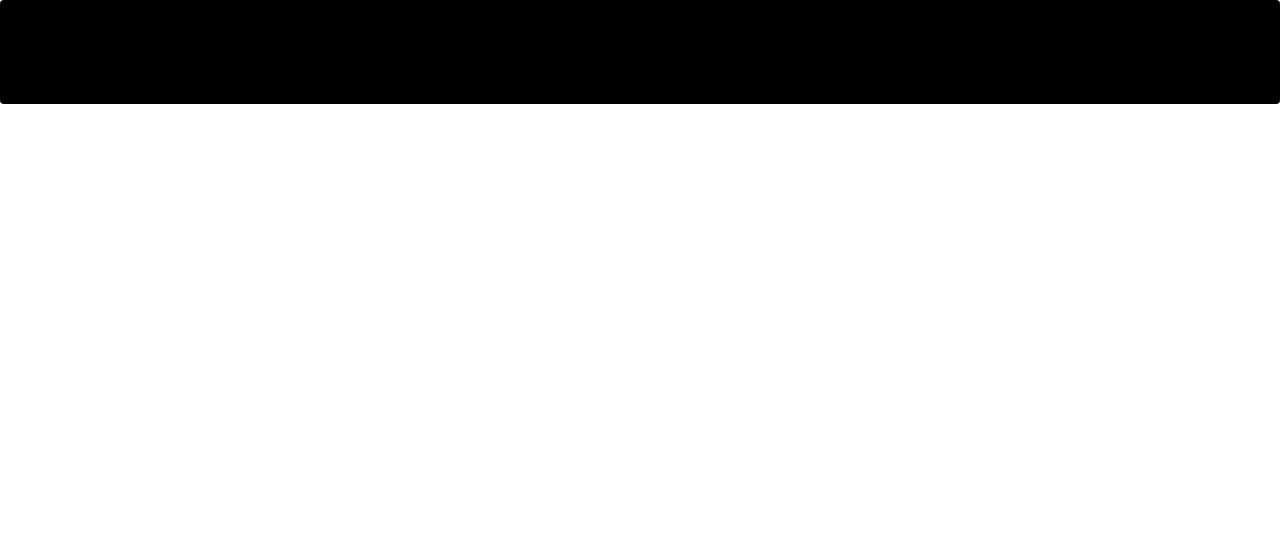
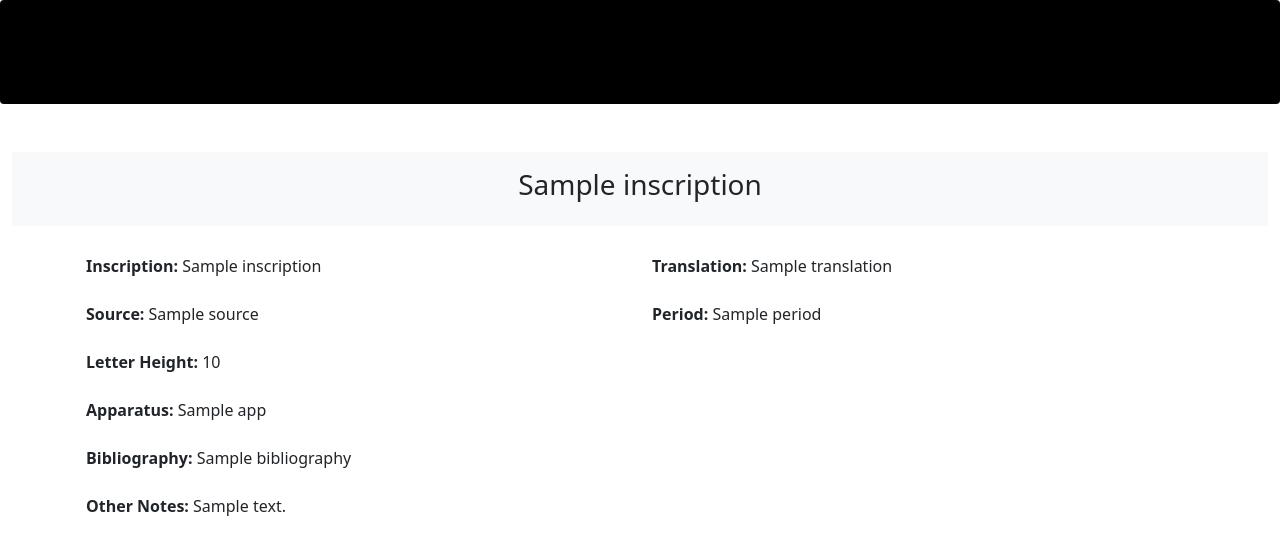
Before and after one commit to leeannachen/Contextualizing-Dura-Europa, a Flask app: template templates/metadata.html in a window 1280 px wide. Shown: the part 76-631 px from the top of the page. Run offline with Flask 2, Linux system fonts and the light colour scheme; the template is opened without the code that fills it: most values are stand-ins (such as "Sample title", 1, 10 or a date in 2020).

Commit message:
fix transcriptions list

```diff
--- a/app.py
+++ b/app.py
@@ -77,9 +77,17 @@ def temple():
 
 @app.route("/metadata")
 def metadata():
-    return render_template('metadata.html', translation=[{'image':"../static/images/Kaitlyn.jpeg", 'inscription':"Inscription",
-                                            'transcrition': "Transcription", 'source':"Translation Source", 'period': "Period", 'block':"Block" ,
-                                             'height':"Letter Height", 'bibliography':"Bibliography", 'app':"Apparatus",'notes':"Commentary"}])
+    return render_template('metadata.html', translations=[{'image':"../static/images/Kaitlyn.jpeg", 'inscription':"Inscription",
+                                            'transcription': "Transcription", 'translation':"Translation",'source':"Translation Source", 'period': "Period", 'block':"Block" ,
+                                             'height':"Letter Height", 'bibliography':"Bibliography", 'app':"Apparatus",'notes':"Commentary"},
+                                            {'image': "../static/images/Kaitlyn.jpeg",
+                                            'inscription': "Inscription2",
+                                                           'transcription': "Transcription2",
+                                                           'translation': "Translation2", 'source': "Translation Source2",
+                                                           'period': "Period2", 'block': "Block2",
+                                                           'height': "Letter Height2", 'bibliography': "Bibliography2",
+                                                           'app': "Apparatus2", 'notes': "Commentary2"}
+                                                          ])
 
 # @app.route("/metadata")
 # def metadata():
--- a/templates/metadata.html
+++ b/templates/metadata.html
@@ -5,7 +5,7 @@
 {% endblock %}
 
 {% block main %}
-    {%for i in range(0, len)%}
+    {%for i in range(0, translations|length)%}
         <div class="container-fluid py-3 text-center bg-light">
             <h3>
                 {{translations[i].inscription}}
```
Also changed, not shown: 1 other file.
